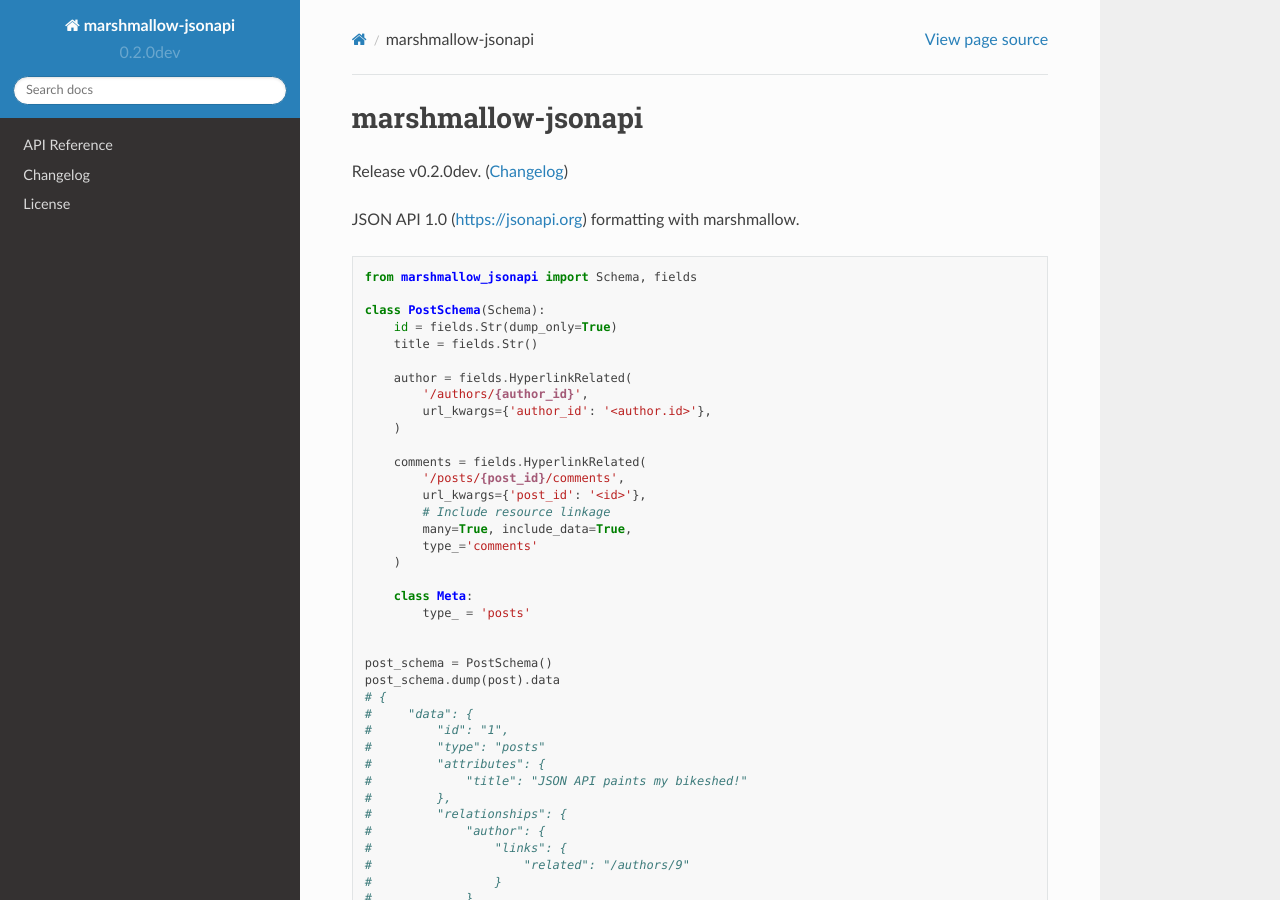
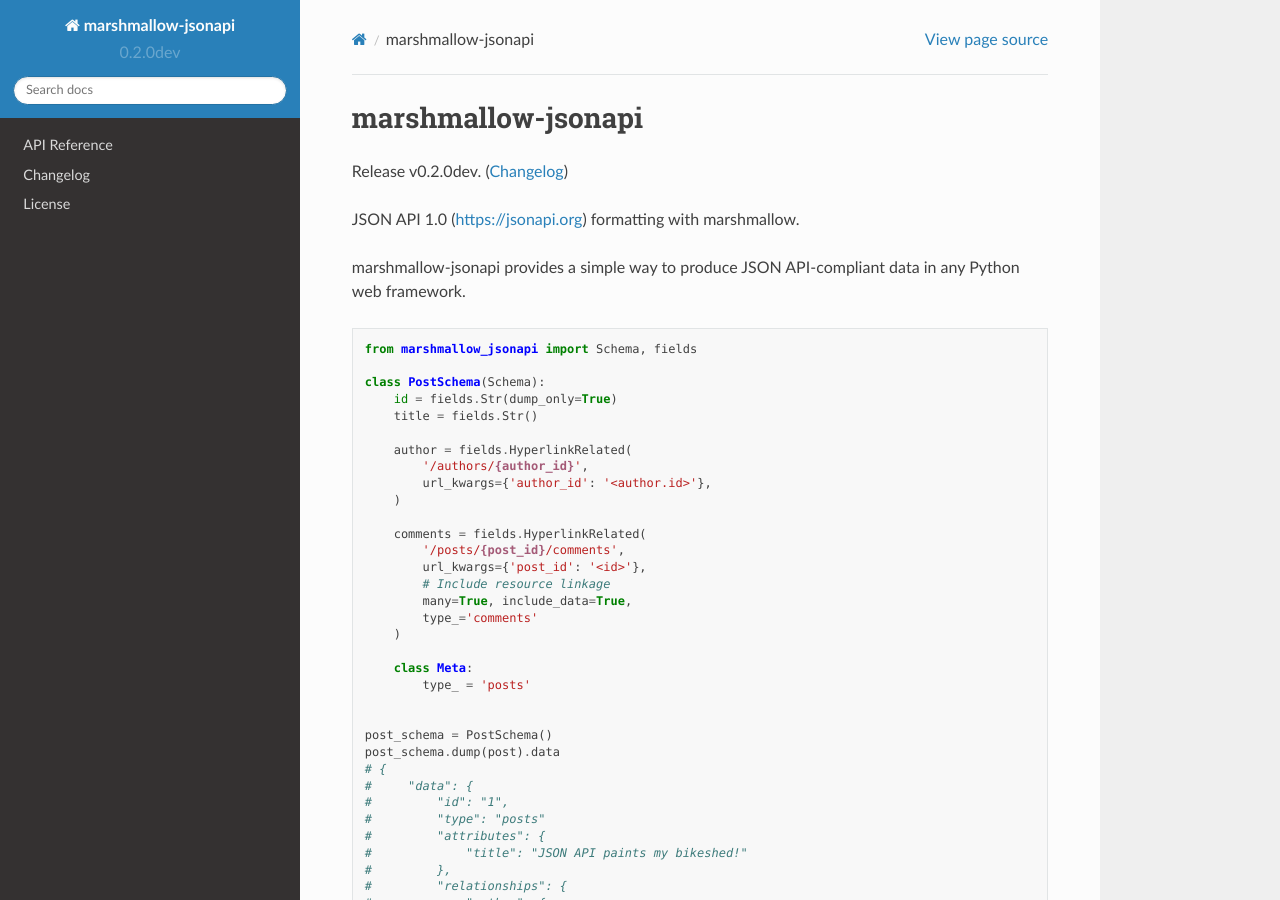
Before and after one commit to marshmallow-code/marshmallow-jsonapi, a Sphinx documentation site: the page built from docs/index.rst, in a window 1280 px wide and 900 px high. Built offline with Sphinx 7.4.7 and the Read the Docs theme 2.0.0, drawn with Linux system fonts in a browser that asks for light colours; pages that are not in the unit, such as notebooks, are missing from menus.

Commit message:
Update readme and index.rst

```diff
--- a/README.rst
+++ b/README.rst
@@ -13,6 +13,8 @@
 Homepage: http://marshmallow-jsonapi.rtfd.org/
 
 JSON API 1.0 (`https://jsonapi.org <http://jsonapi.org/>`_) formatting with marshmallow.
+
+marshmallow-jsonapi provides a simple way to produce JSON API-compliant data in any Python web framework.
 
 .. code-block:: python
 
--- a/docs/index.rst
+++ b/docs/index.rst
@@ -5,6 +5,8 @@
 Release v\ |version|. (:ref:`Changelog <changelog>`)
 
 JSON API 1.0 (`https://jsonapi.org <http://jsonapi.org/>`_) formatting with marshmallow.
+
+marshmallow-jsonapi provides a simple way to produce JSON API-compliant data in any Python web framework.
 
 .. code-block:: python
 
```
